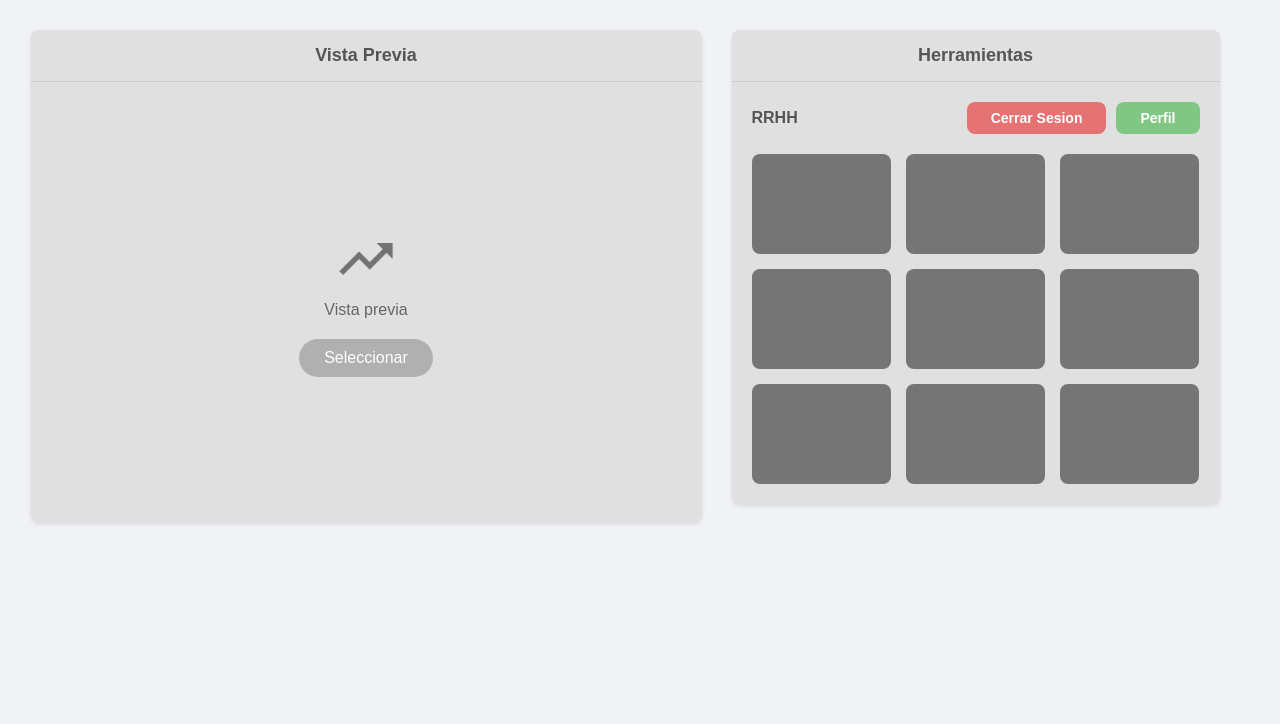
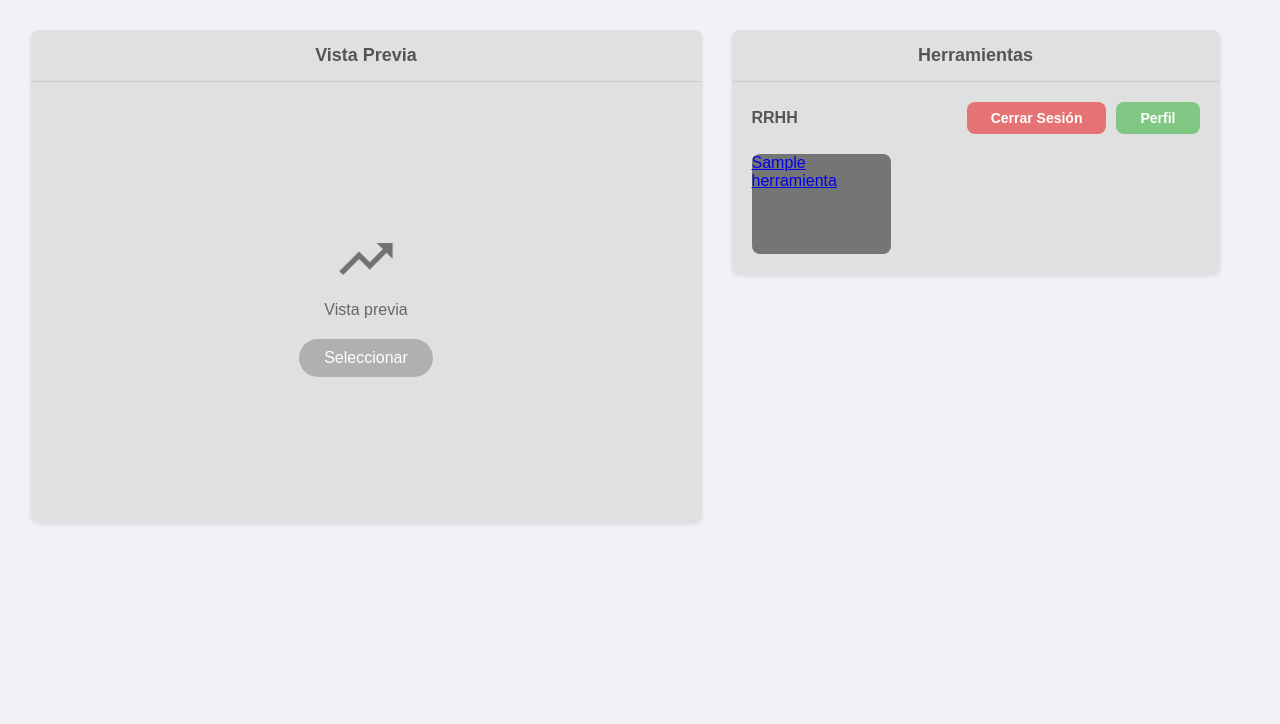
Before and after one commit to IgnacioCasula/LaMercedComestiblesSuper, a Django app: template nombredeapp/templates/HTML/inicio.html in a window 1280 px wide. Shown: the part 400-1124 px from the top of the page. Run offline with Django 4.2, Linux system fonts and the light colour scheme; tables that the repository leaves empty hold one stand-in row (values such as "Sample post"); the template is opened without the code that fills it: values that come from a table or form of the project are taken from there, most other values are stand-ins (such as "Sample title", 1, 10 or a date in 2020); parts of the project's set-up code (start-up, migrations or seed data) failed here and were passed over.

Commit message:
se añadieron algunas cosas y el icono add_circle

```diff
--- a/caja/models.py
+++ b/caja/models.py
@@ -297,3 +297,34 @@
     expiracion_token_email = models.DateTimeField()
     activo = models.BooleanField(default=True)
     creado_en = models.DateTimeField(auto_now_add=True)
+
+class Herramienta(models.Model):
+    idherramienta = models.AutoField(primary_key=True)
+    nombre = models.CharField(max_length=100, unique=True, verbose_name="Nombre de la Herramienta")
+    # El nombre de la URL que usarás en urls.py, ej: 'ver_lista_empleados'
+    url_nombre = models.CharField(max_length=100, unique=True, verbose_name="Nombre de URL (para {% url %})")
+    # Opcional: para añadir un ícono visual en el futuro
+    icono = models.CharField(max_length=50, blank=True, null=True, verbose_name="Clase del Icono (ej: fa-users)")
+
+    class Meta:
+        db_table = 'herramientas'
+        verbose_name = "Herramienta"
+        verbose_name_plural = "Herramientas"
+
+    def __str__(self):
+        return self.nombre
+
+class Permiso(models.Model):
+    idpermiso = models.AutoField(primary_key=True)
+    rol = models.ForeignKey(Roles, on_delete=models.CASCADE, related_name="permisos")
+    herramienta = models.ForeignKey(Herramienta, on_delete=models.CASCADE)
+
+    class Meta:
+        db_table = 'permisos'
+        # Nos aseguramos de que un rol no pueda tener el mismo permiso dos veces
+        unique_together = [['rol', 'herramienta']]
+        verbose_name = "Permiso"
+        verbose_name_plural = "Permisos"
+
+    def __str__(self):
+        return f"El rol '{self.rol.nombrerol}' tiene permiso para '{self.herramienta.nombre}'"
--- a/nombredeapp/templates/HTML/inicio.html
+++ b/nombredeapp/templates/HTML/inicio.html
@@ -6,6 +6,7 @@
     <meta name="viewport" content="width=device-width, initial-scale=1.0">
     <title>Página de Inicio - La Merced</title>
     <link rel="stylesheet" href="{% static 'CSS/inicio_styles.css' %}">
+    <link rel="stylesheet" href="https://cdnjs.cloudflare.com/ajax/libs/font-awesome/6.4.0/css/all.min.css">
 </head>
 <body>
     <header class="main-header">
@@ -31,88 +32,59 @@
                 <div class="tools-actions">
                     <h3>{{ request.session.rol_nombre|default:"RRHH" }}</h3>
                     <div class="buttons-wrapper">
-                        <a href="{% url 'cerrar_sesion' %}" id="logout-btn" class="action-btn logout">Cerrar Sesion</a>
+                        <a href="{% url 'cerrar_sesion' %}" id="logout-btn" class="action-btn logout">Cerrar Sesión</a>
                         <a href="#" class="action-btn profile">Perfil</a>
                     </div>
                 </div>
+
                 <div class="tools-grid">
-                    <div class="tool-button"></div>
-                    <div class="tool-button"></div>
-                    <div class="tool-button"></div>
-                    <div class="tool-button"></div>
-                    <div class="tool-button"></div>
-                    <div class="tool-button"></div>
-                    <div class="tool-button"></div>
-                    <div class="tool-button"></div>
-                    <div class="tool-button"></div>
+                    {% if herramientas %}
+                        {% for herramienta in herramientas %}
+                            <a href="{% url herramienta.url_nombre %}" class="tool-button">
+                                {% if herramienta.icono %}
+                                    <i class="{{ herramienta.icono }} tool-icon"></i>
+                                {% endif %}
+                                <span>{{ herramienta.nombre }}</span>
+                            </a>
+                        {% endfor %}
+                    {% else %}
+                        <p class="no-tools-message">No tienes herramientas asignadas.</p>
+                    {% endif %}
                 </div>
             </div>
         </section>
 
         <div style="height: 1000px;"></div>
-
     </main>
 
     <script>
-        // --- SCRIPT PARA RESETEAR SCROLL EN RECARGA ---
-        window.onload = function () {
-            window.scrollTo(0, 0);
-        };
-
-        // --- SCRIPT PARA EL BANNER CON "SCROLL FORZADO" (VERSIÓN DEFINITIVA) ---
+        window.onload = function () { window.scrollTo(0, 0); };
         const header = document.querySelector('.main-header');
         let isLocked = false;
         let unlockCounter = 0;
-        const UNLOCK_THRESHOLD = 3; // Número de "scrolls" hacia arriba para desbloquear
-
+        const UNLOCK_THRESHOLD = 3;
         window.addEventListener('wheel', function(event) {
             const isScrollingUp = event.deltaY < 0;
             const currentScrollY = window.scrollY;
-
-            // Lógica de cambio visual
-            if (currentScrollY > 0) {
-                header.classList.add('scrolled');
-            } else {
-                header.classList.remove('scrolled');
-            }
-
-            // --- LÓGICA DE BLOQUEO Y DESBLOQUEO ---
-
-            // Si estamos cerca de la cima y subiendo, entramos en modo "bloqueado".
-            if (currentScrollY <= 1 && isScrollingUp) {
-                isLocked = true;
-            }
-
+            if (currentScrollY > 0) { header.classList.add('scrolled'); } else { header.classList.remove('scrolled'); }
+            if (currentScrollY <= 1 && isScrollingUp) { isLocked = true; }
             if (isLocked && isScrollingUp) {
-                // Prevenimos que la página suba por sí sola.
                 event.preventDefault();
                 unlockCounter++;
-
-                // Si se ha forzado lo suficiente, se desbloquea.
                 if (unlockCounter >= UNLOCK_THRESHOLD) {
                     isLocked = false;
                     unlockCounter = 0;
-                    // Llevamos al usuario a la cima suavemente.
                     window.scrollTo({ top: 0, behavior: 'smooth' });
                 }
             } else if (!isScrollingUp) {
-                // Si el usuario empieza a bajar, se resetea el bloqueo inmediatamente.
                 isLocked = false;
                 unlockCounter = 0;
             }
-
         }, { passive: false });
-
-
-        // --- SCRIPT PARA CIERRE DE SESIÓN ---
         document.getElementById('logout-btn').addEventListener('click', function(event) {
             event.preventDefault();
-            const confirmLogout = confirm(
-                '¿Está seguro de que desea cerrar sesión? Si lo hace, se registrará como el fin de su jornada laboral.\n\nTendrá 10 minutos para volver a iniciar sesión y continuar su trabajo sin que se registre la salida.'
-            );
-            if (confirmLogout) {
-                window.location.href = "{% url 'cerrar_sesion' %}";
-            }
+            const confirmLogout = confirm('¿Está seguro de que desea cerrar sesión? Si lo hace, se registrará como el fin de su jornada laboral.\n\nTendrá 10 minutos para volver a iniciar sesión y continuar su trabajo sin que se registre la salida.');
+            if (confirmLogout) { window.location.href = "{% url 'cerrar_sesion' %}"; }
         });
     </script>
 </body>
```
Also changed, not shown: nombredeapp/views.py (+23 -1 lines), caja/migrations/0002_herramienta_permiso.py (added), nombredeapp/static/iconos/Dangero_us.png (added), nombredeapp/static/iconos/add_circle.png (added).
